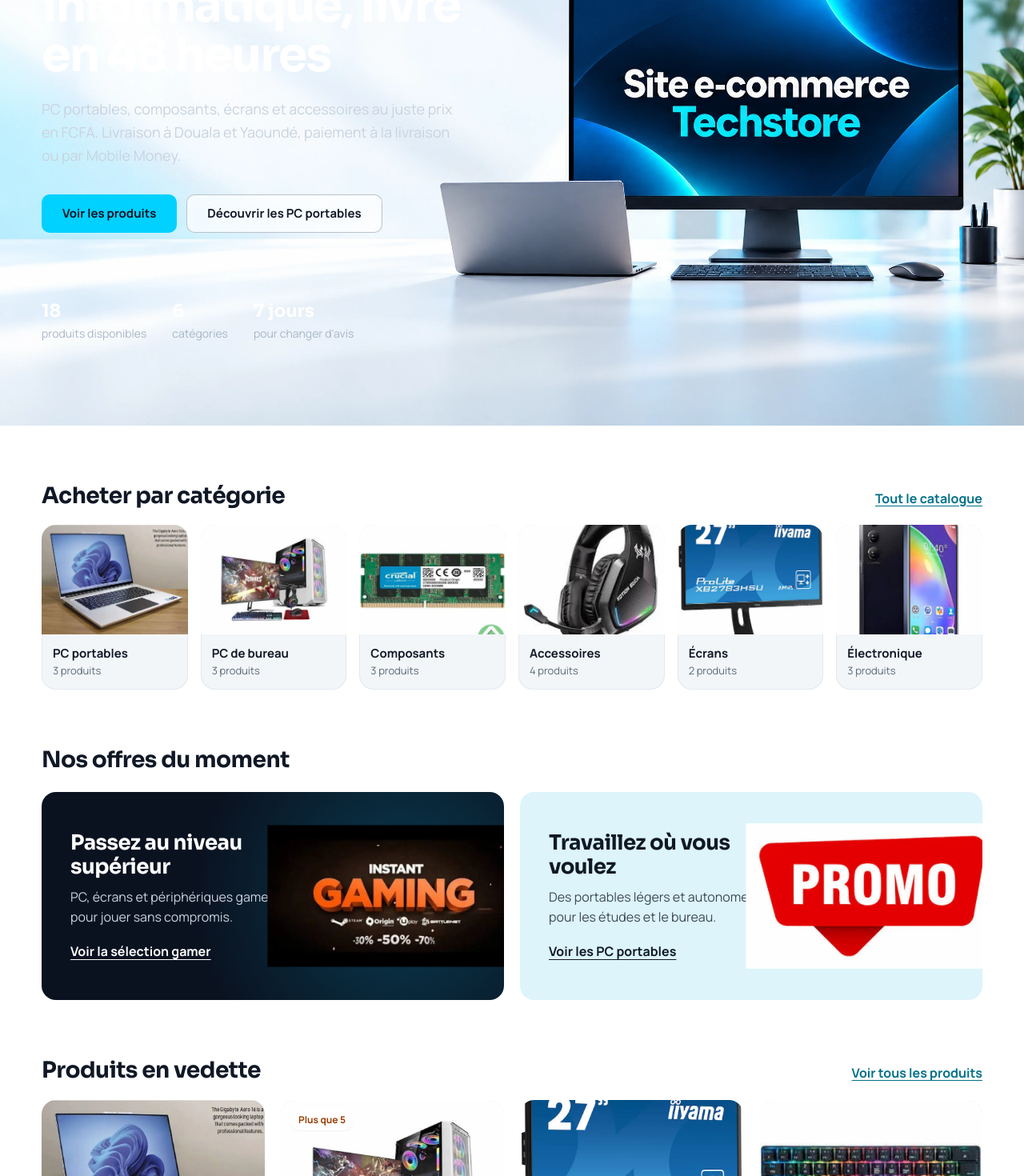
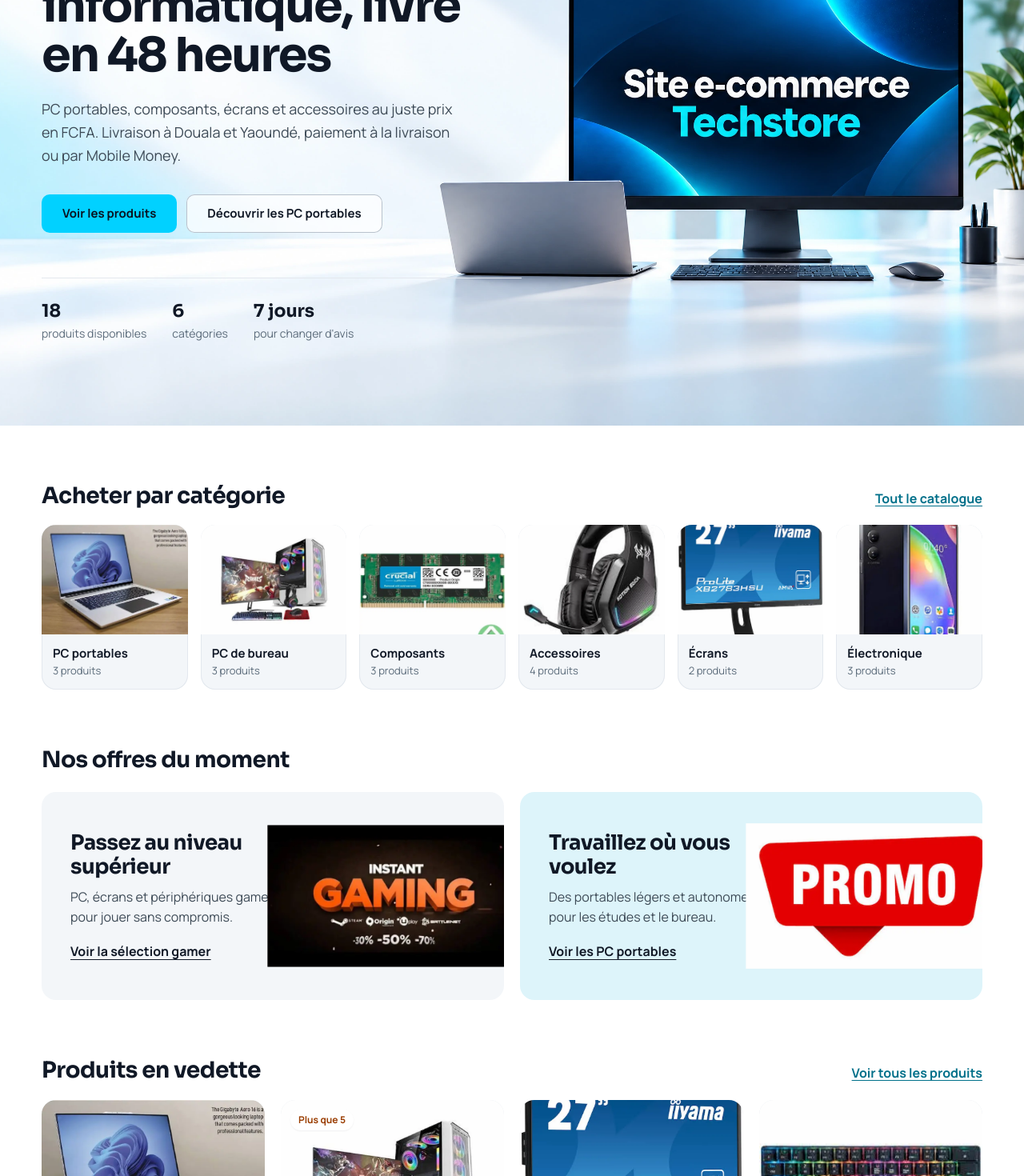
Before and after one commit to Zut17/techstore, a React (Vite) app: page / in a window 1280 px wide. Shown: the part 320-1790 px from the top of the page at 80% size. Built offline with nearby package versions, Linux system fonts and the light colour scheme.

Commit message:
feat(accueil): image de fond, catégories, offres et produits en vedette

```diff
--- a/src/pages/Home.css
+++ b/src/pages/Home.css
@@ -3,8 +3,8 @@
 .home-hero {
   position: relative;
   overflow: hidden;
-  background: var(--night);
-  color: var(--third-color);
+  background: var(--third-color);
+  color: var(--second-color);
 }
 
 .home-hero-bg {
@@ -36,7 +36,7 @@
   margin: 22px 0 34px;
   font-size: 18px;
   line-height: 1.6;
-  color: #C9D3DF;
+  color: #3D4A56;
 }
 
 .home-hero-actions {
@@ -52,17 +52,17 @@
   list-style: none;
   margin: 56px 0 0;
   padding: 24px 0 0;
-  border-top: 1px solid rgba(255, 255, 255, 0.12);
+  border-top: 1px solid var(--border-color);
   max-width: 600px;
   font-size: 14px;
-  color: #A9B6C6;
+  color: #5B6B7A;
 }
 
 .home-hero-facts strong {
   display: block;
   font-family: var(--font-display);
   font-size: 22px;
-  color: var(--third-color);
+  color: var(--second-color);
 }
 
 @keyframes hero-in {
@@ -182,16 +182,13 @@
 }
 
 .home-promo-dark {
-  color: #C9D3DF;
+  background: var(--bg-light-color);
+  color: #3D4A56;
 }
 
 .home-promo-dark strong,
 .home-promo-dark .home-promo-cta {
-  color: var(--third-color);
-}
-
-.home-promo-dark {
-  background: radial-gradient(circle at 78% 50%, rgba(1, 209, 255, 0.22), transparent 55%), var(--night);
+  color: var(--second-color);
 }
 
 .home-promo-light {
@@ -205,10 +202,6 @@
 }
 
 .home-promo:hover .home-promo-cta {
-  color: var(--main-color);
-}
-
-.home-promo-light:hover .home-promo-cta {
   color: var(--main-dark);
 }
 
@@ -297,8 +290,8 @@
   }
 
   .home-hero-bg {
-    object-position: 78% center;
-    opacity: 0.32;
+    object-position: 100% center;
+    opacity: 0.14;
   }
 
   .home-hero p {
```
